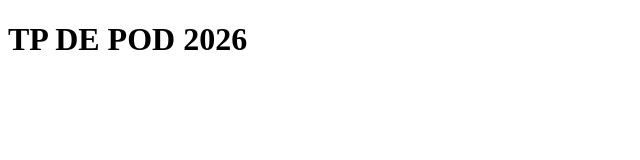
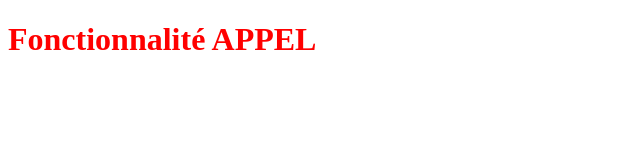
Before and after one commit to ASTUCES-INFO/Test, a plain HTML site: page index.html in a window 1280 px wide. Shown: the whole page, without its empty margins (0-640 px from the left). Drawn offline with Linux system fonts and the light colour scheme.

Commit message:
Développement de la fonctionnalité APPEL

```diff
--- a/index.html
+++ b/index.html
@@ -3,9 +3,10 @@
 <head>
     <meta charset="UTF-8">
     <meta name="viewport" content="width=device-width, initial-scale=1.0">
+    <link href="style.css" rel="stylesheet"/>
     <title>Accueil</title>
 </head>
 <body>
-    <h1>TP DE POD 2026</h1>
+    <h1>Fonctionnalité APPEL</h1>
 </body>
 </html>
--- a/style.css
+++ b/style.css
@@ -0,0 +1,4 @@
+h1
+{
+    color: red;
+}
```
